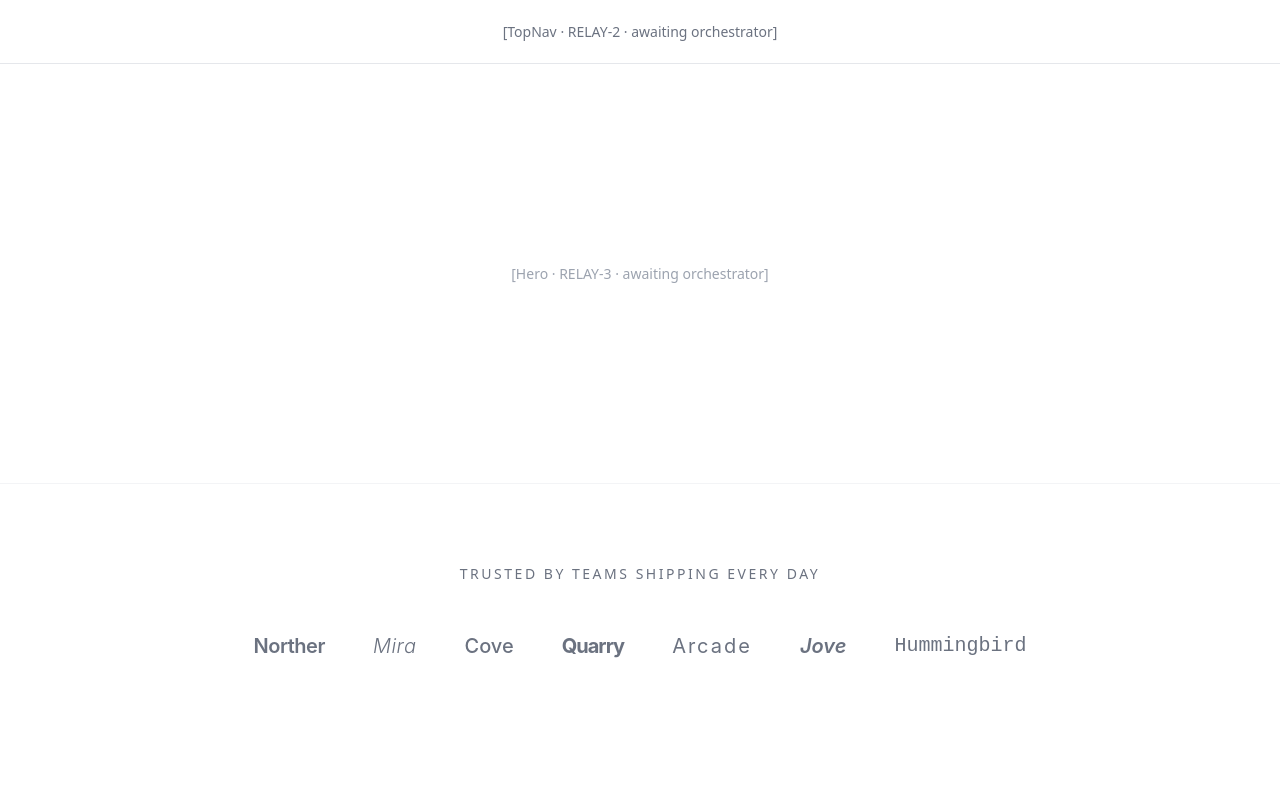
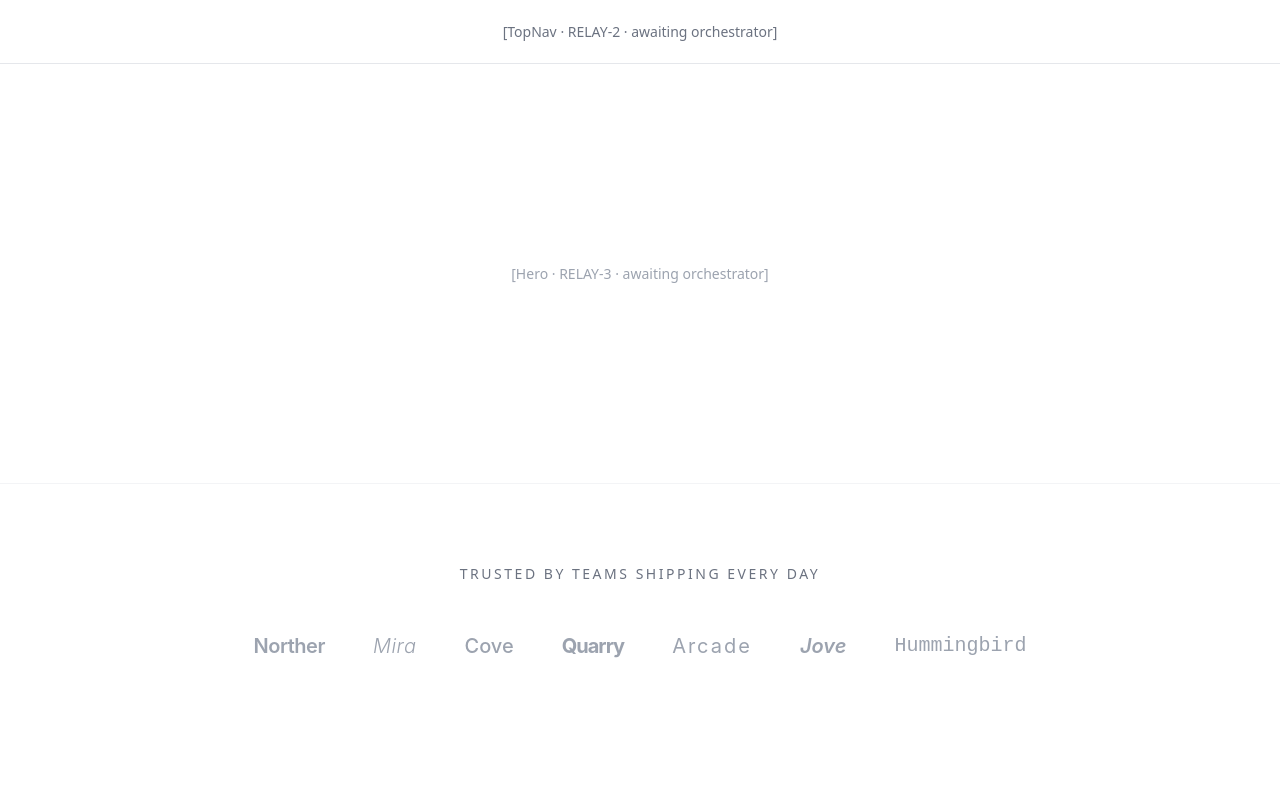
Before and after one commit to 5whsdyqd88-art/template, a Next.js app: page / in a window 1280 px wide. Shown: the top 800 px of the page. Built offline with nearby package versions, Linux system fonts and the light colour scheme.

Commit message:
fix(logo-wall): address reviewer blockers

```diff
--- a/components/relay/LogoWall.tsx
+++ b/components/relay/LogoWall.tsx
@@ -30,7 +30,7 @@ const trackingMap: Record<string, string> = {
 function Wordmark({ wordmark }: { wordmark: WordmarkData }) {
   const { label, weightHint, trackingHint, italic, mono } = wordmark
 
-  const baseClasses = "text-ink-500 text-lg md:text-xl transition-colors duration-fast ease-out-soft"
+  const baseClasses = "text-ink-400 text-lg md:text-xl transition-colors duration-fast ease-out-soft"
   const weightClass = weightMap[weightHint] || "font-medium"
   const trackingClass = trackingMap[trackingHint] || "tracking-normal"
   const italicClass = italic ? "italic" : ""
@@ -38,7 +38,7 @@ function Wordmark({ wordmark }: { wordmark: WordmarkData }) {
 
   return (
     <li>
-      <span className={`${baseClasses} ${weightClass} ${trackingClass} ${italicClass} ${monoClass} hover:text-ink-800`}>
+      <span className={`${baseClasses} ${weightClass} ${trackingClass} ${italicClass} ${monoClass} hover:text-ink-700`}>
         {label}
       </span>
     </li>
```
